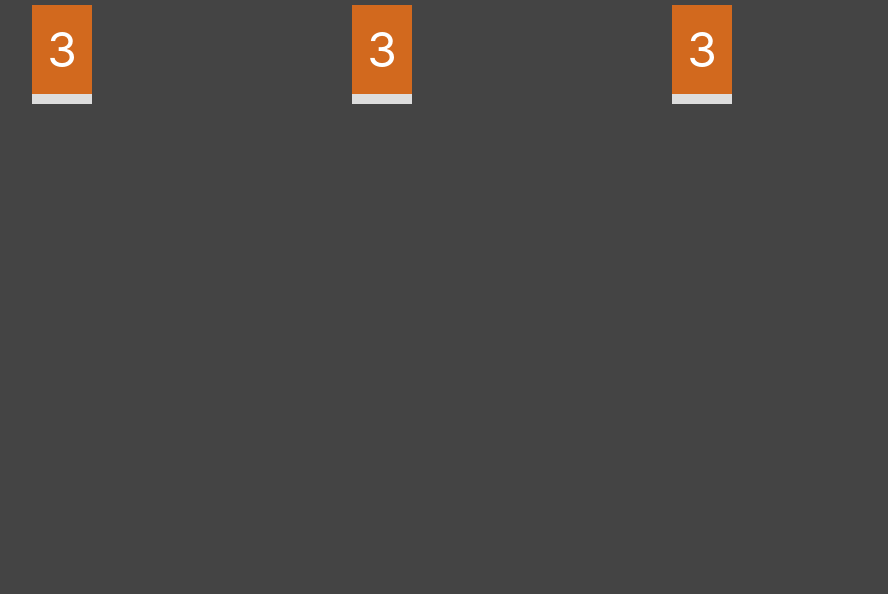
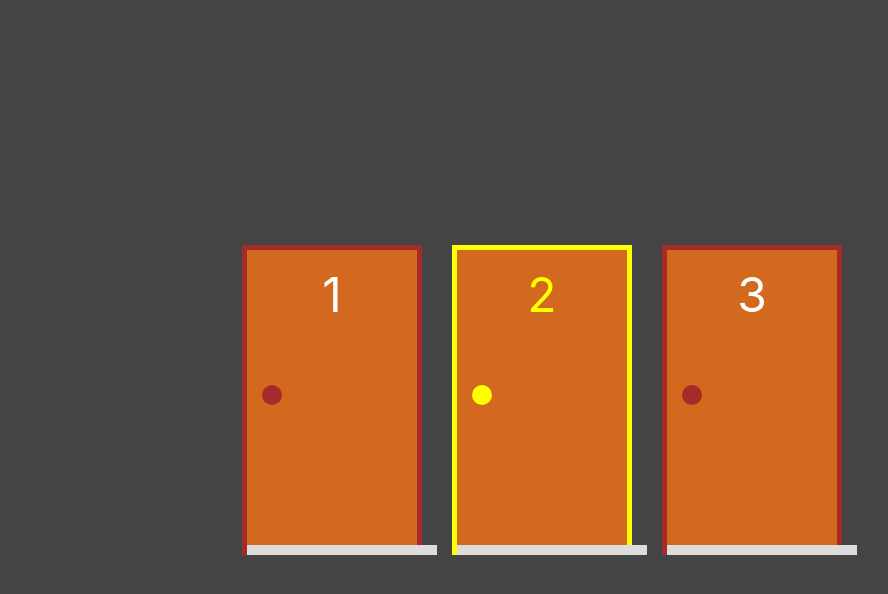
Before and after one commit to andreluiskunert/Next.js_e_React_Curso_Completo-_Aprenda_com_Projetos, a Next.js app in the folder 3_Projeto_Porta_Premiada_Aplicando_os_Conceitos_Fundamentais/portas/: page / in a window 1280 px wide. Shown: the top 594 px of the page, without its empty margins (98-986 px from the left). Built offline with nearby package versions, Linux system fonts and the light colour scheme.

Commit message:
Bora Codar Next/React.js

```diff
--- a/3_Projeto_Porta_Premiada_Aplicando_os_Conceitos_Fundamentais/portas/components/Porta.jsx
+++ /dev/null
@@ -1,14 +0,0 @@
-import styles from "../styles/Porta.module.css"
-
-export default function Porta(Props) {
-    return (
-        <div className={styles.area}>
-            <div className={styles.frame}>
-                <div className={styles.porta}>
-                <div className={styles.numero}> 3 </div>
-               </div>
-               <div className={styles.chao}></div>
-         </div>
-       </div>
-    )
-}
--- /dev/null
+++ b/3_Projeto_Porta_Premiada_Aplicando_os_Conceitos_Fundamentais/portas/components/Porta.tsx
@@ -0,0 +1,21 @@
+import styles from "../styles/Porta.module.css"
+
+interface PortaProps {
+  numero: number
+  selecionada: boolean
+}
+
+export default function Porta(props: PortaProps) {
+  return (
+    <div className={styles.area}>
+      {/* se a porta estiver selecionada, aplica a classe */}
+      <div className={`${styles.estrutura} ${props.selecionada ? styles.selecionada : ''}`}>
+        <div className={styles.porta}>
+          <div className={styles.numero}>{props.numero}</div>
+          <div className={styles.macaneta}></div>
+        </div>
+        <div className={styles.chao}></div>
+      </div>
+    </div>
+  )
+}
--- a/3_Projeto_Porta_Premiada_Aplicando_os_Conceitos_Fundamentais/portas/pages/index.jsx
+++ /dev/null
@@ -1,11 +0,0 @@
-import Porta from "../components/Porta"
-
-export default function Home() {
-    return (
-        <div style={{display: "flex"}} >
-        <Porta/>
-        <Porta/>
-        <Porta/>
-        </div>
-    )
-}
--- a/3_Projeto_Porta_Premiada_Aplicando_os_Conceitos_Fundamentais/portas/pages/index.tsx
+++ b/3_Projeto_Porta_Premiada_Aplicando_os_Conceitos_Fundamentais/portas/pages/index.tsx
@@ -1,14 +1,16 @@
 import Porta from "../components/Porta"
 
-
-export default function Formulario() {
-
-
+export default function Home() {
   return (
-    <div >
-   <Porta />
-
-      </div>
-
+    <div style={{
+      display: "flex",
+      justifyContent: "center", // centraliza na horizontal
+      alignItems: "center",     // centraliza na vertical
+      height: "100vh"           // ocupa a tela toda para centralizar no meio
+    }}>
+      <Porta numero={1} selecionada={false} />
+      <Porta numero={2} selecionada={true} />
+      <Porta numero={3} selecionada={false} />
+    </div>
   )
 }
--- a/3_Projeto_Porta_Premiada_Aplicando_os_Conceitos_Fundamentais/portas/styles/Porta.module.css
+++ b/3_Projeto_Porta_Premiada_Aplicando_os_Conceitos_Fundamentais/portas/styles/Porta.module.css
@@ -1,33 +1,64 @@
 .area {
+    position: relative;
     display: flex;
     flex-direction: column;
     align-items: center;
-    width: var(--area-porta-altura);
-    height: var(--area-porta-largura);
-    margin: 5PX;
+    width: var(--area-porta-largura);
+    height: var(--area-porta-altura);
+    margin: 5px;
+}
+.estrutura {
+    display: flex;
+    flex-direction: column; /* em vez de column-reverse */
+    flex-grow: 1;
+    border-left: 5px solid brown;
+    border-top: 5px solid brown;
+    border-right: 5px solid brown;
+    background-color: #0005;
+    width: 90%;
 }
 
-.estrutura {
-    display: flex;
-    flex-grow: 1;
-    border-left: 5px;
-    width: 90%;
-}
 
 .porta {
     display: flex;
     flex-direction: column;
     align-items: center;
+    flex-grow: 1;
     background-color: chocolate;
     padding: 15px;
-
 }
 
 .numero {
     font-size: 3rem;
 }
-.chao{
+
+.macaneta {
+    position: absolute;
+
+    align-self: flex-start;
+    top: calc(0.45 * var(--area-porta-altura));
+    height: 20px;
+    width: 20px;
+    border-radius: 10px;
+    background-color: brown;
+}
+
+.chao {
     height: 10px;
-    width: 100%;
+    width: 112%;
     background-color: #ddd;
 }
+
+.selecionada {
+    border-left: 5px solid yellow;
+    border-top: 5px solid yellow;
+    border-right: 5px solid yellow;
+}
+
+.selecionada .numero {
+    color: yellow;
+}
+
+.selecionada .macaneta {
+    background-color: yellow;
+}
```
